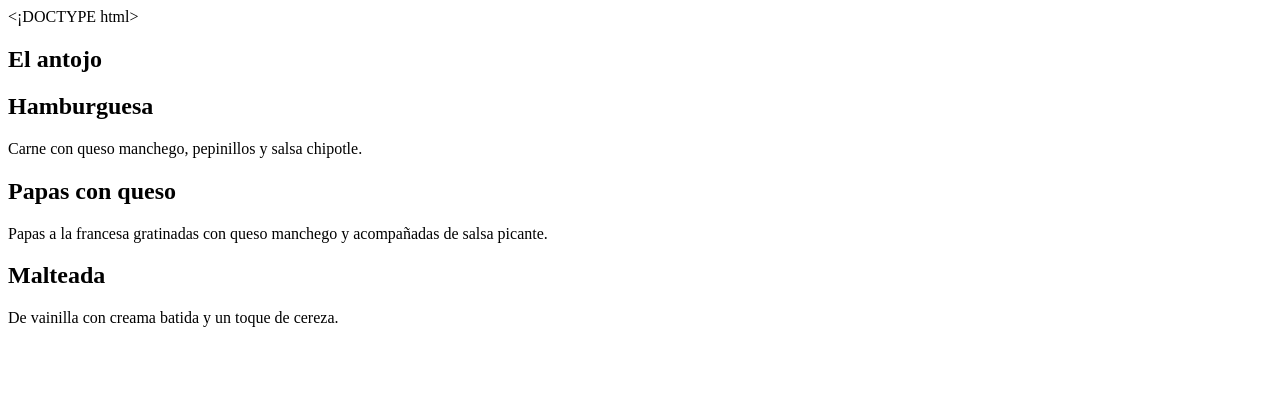
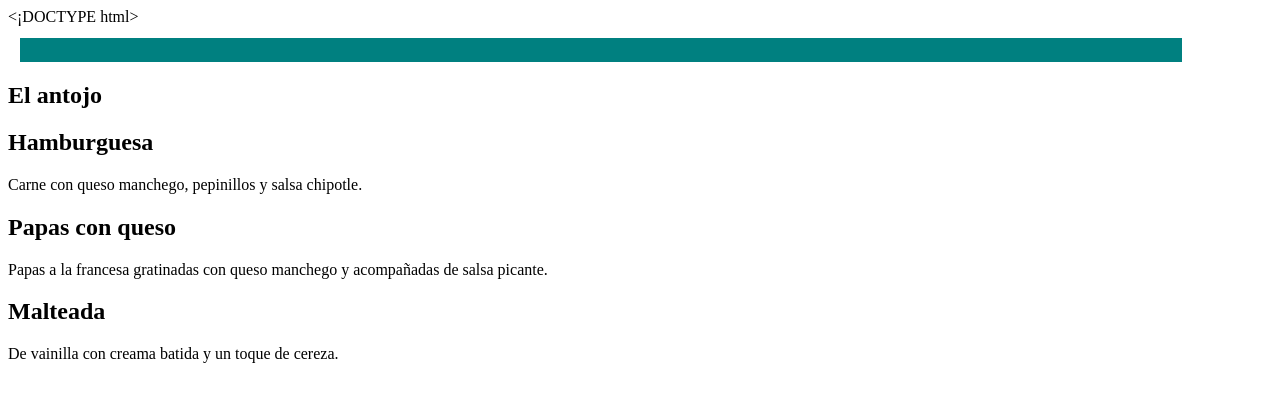
Before and after one commit to rriosgurria/Prototipo-HTML5, a plain HTML site: page index.html in a window 1280 px wide. Drawn offline with Linux system fonts and the light colour scheme.

Commit message:
Creating wraooer styles

```diff
--- a/style.css
+++ b/style.css
@@ -3,6 +3,11 @@ body{
 }
 
 #wrapper{
+	width: 90%;
+	height: auto;
+	margin:12px;
+	padding: 12px;
+	background:teal;
 
 }
 
```
